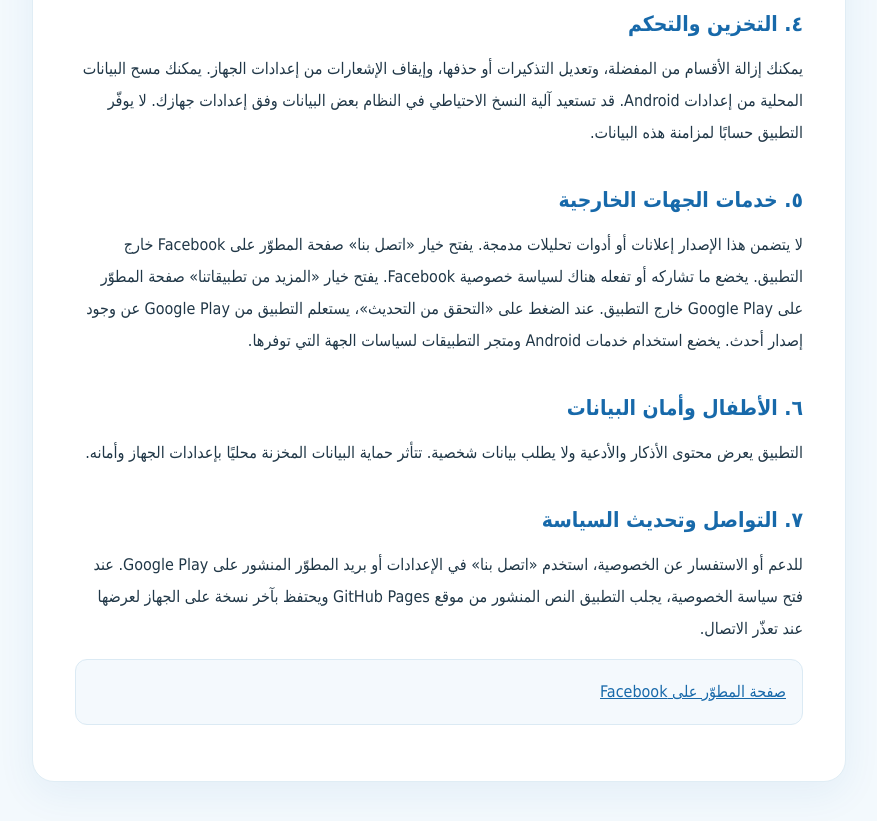
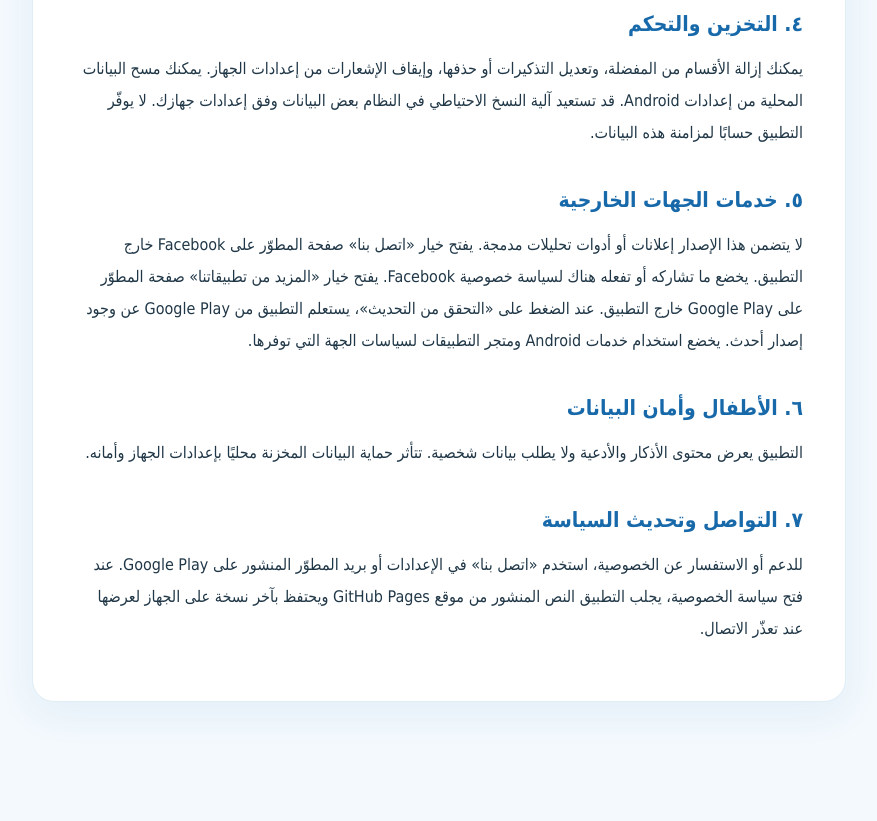
Before and after one commit to AmrOsamaAttia/adhkar-privacy-policy, a plain HTML site: page index.html in a window 1280 px wide. Shown: the part 804-1625 px from the top of the page, without its empty margins (201-1078 px from the left). After the commit the page ends 1551 px from the top, so only its background shows below. Drawn offline with Linux system fonts and the light colour scheme.

Commit message:
index.html

```diff
--- a/index.html
+++ b/index.html
@@ -26,7 +26,3 @@
 <p>التطبيق يعرض محتوى الأذكار والأدعية ولا يطلب بيانات شخصية. تتأثر حماية البيانات المخزنة محليًا بإعدادات الجهاز وأمانه.</p>
 <h2>٧. التواصل وتحديث السياسة</h2>
 <p>للدعم أو الاستفسار عن الخصوصية، استخدم «اتصل بنا» في الإعدادات أو بريد المطوّر المنشور على Google Play. عند فتح سياسة الخصوصية، يجلب التطبيق النص المنشور من موقع GitHub Pages ويحتفظ بآخر نسخة على الجهاز لعرضها عند تعذّر الاتصال.</p>
-<p class="contact"><a href="https://www.facebook.com/AmrOsamaAttia">صفحة المطوّر على Facebook</a></p>
-</main></div>
-</body>
-</html>
```
